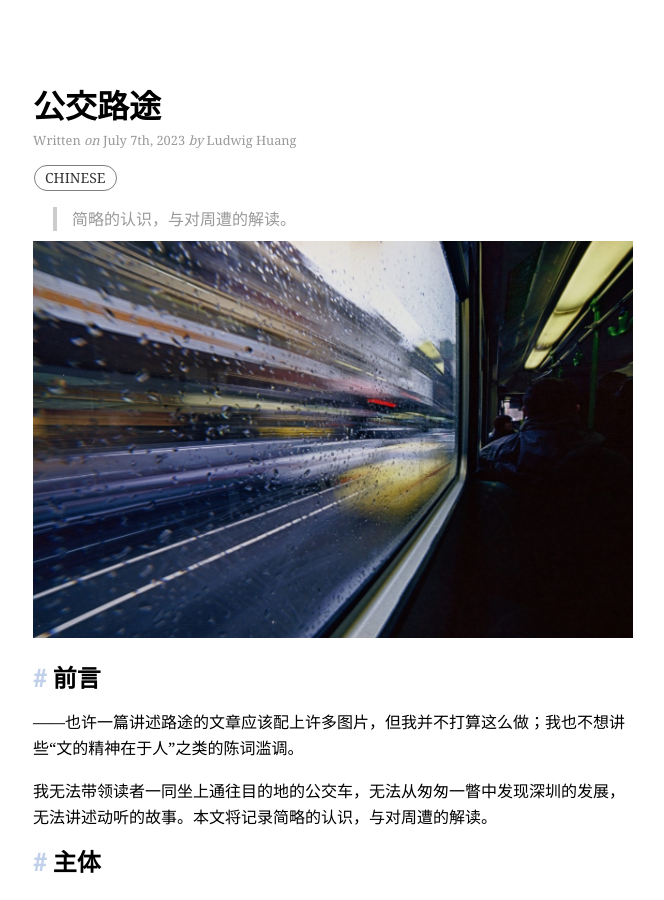
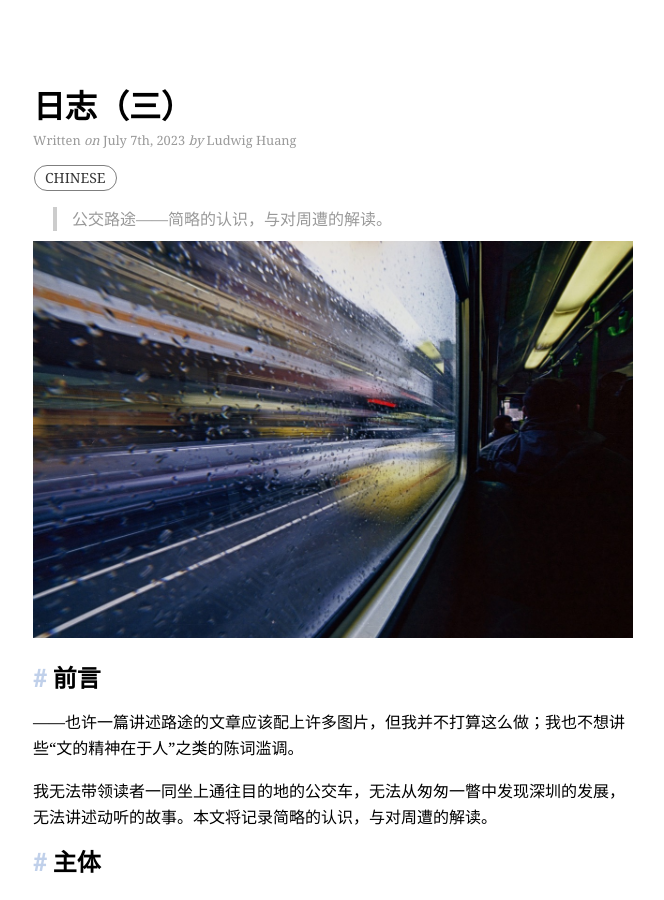
Before and after one commit to huang-feiyu/huang-feiyu.github.io, a Jekyll site: the page built from _posts/2023-07-07-diary-3.md, in a window 1280 px wide and 900 px high. Shown: the whole window, without its empty margins (307-971 px from the left). Built offline with Jekyll 4.4.1, drawn with Linux system fonts in a browser that asks for light colours; nearby versions of some CDN libraries.

Commit message:
post: update title and desc

```diff
--- a/_posts/2023-07-07-diary-3.md
+++ b/_posts/2023-07-07-diary-3.md
@@ -1,12 +1,12 @@
 ---
 layout:      post
-title:       公交路途
+title:       日志（三）
 author:      Ludwig Huang
 categories:  diary
 tags:        [chinese]
 image:       bus-1.jpg
 toc:         false
-description: 简略的认识，与对周遭的解读。
+description: 公交路途——简略的认识，与对周遭的解读。
 ---
 
 ### 前言
```
